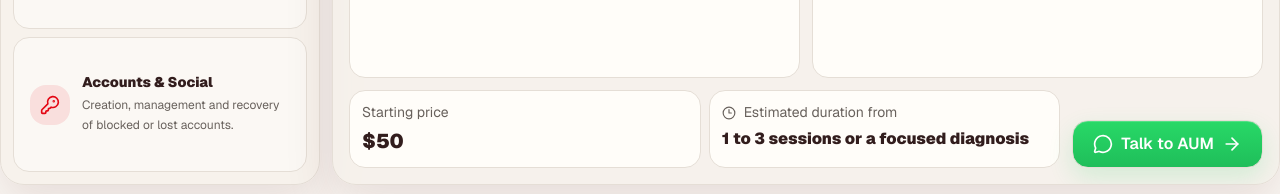
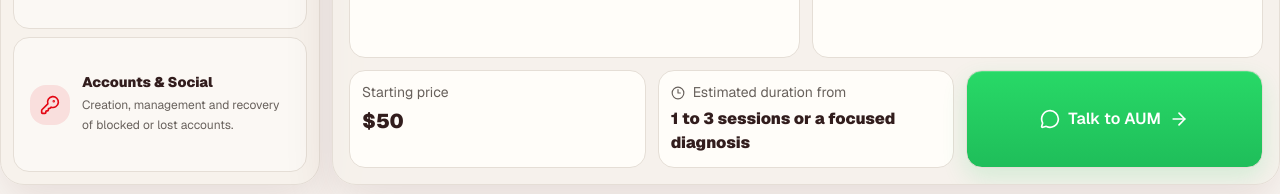
Before and after one commit to aumdevs/aumprodz, a Next.js app: page /servicios in a window 1280 px wide. Shown: the part 603-797 px from the top of the page. Built offline with nearby package versions, Linux system fonts and the light colour scheme; no server answers.

Commit message:
Align services CTA summary

```diff
--- a/src/app/(public)/servicios/services-browser.tsx
+++ b/src/app/(public)/servicios/services-browser.tsx
@@ -252,8 +252,7 @@ export function ServicesBrowser({
               />
             </div>
 
-            <div className="grid gap-2 sm:grid-cols-[1fr_auto] sm:items-end sm:gap-3">
-              <div className="grid gap-2 sm:grid-cols-2">
+            <div className="grid gap-2 sm:grid-cols-3 sm:items-stretch sm:gap-3">
               <div className="rounded-2xl border border-border bg-card p-2.5 sm:p-3">
                 <p className="text-sm text-muted-foreground">{copy.priceFrom}</p>
                 <p className="mt-1 text-lg font-black sm:text-xl">
@@ -269,12 +268,11 @@ export function ServicesBrowser({
                   {activeService.duration}
                 </p>
               </div>
-              </div>
               <Link
                 href={buildWhatsappCtaHref(activeService.slug)}
                 className={cn(
                   buttonVariants({ size: "lg" }),
-                  "whatsapp-cta-button shrink-0 max-sm:h-11 max-sm:px-4 max-sm:text-sm",
+                  "whatsapp-cta-button h-full min-h-16 w-full justify-center px-5 max-sm:h-11 max-sm:min-h-0 max-sm:px-4 max-sm:text-sm",
                 )}
               >
                 <MessageCircle className="size-5" />
```
Lines whose indentation alone changed are shown as unchanged.
